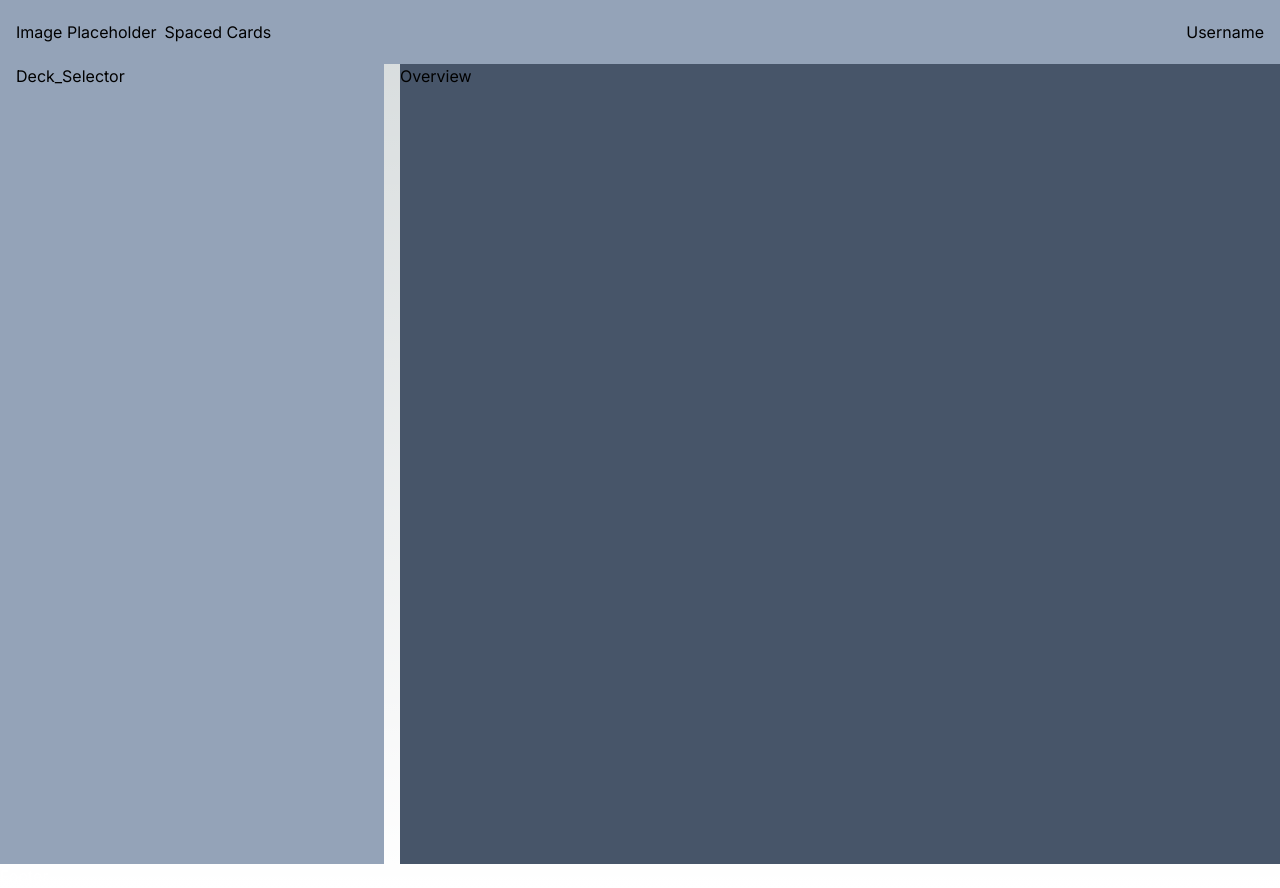
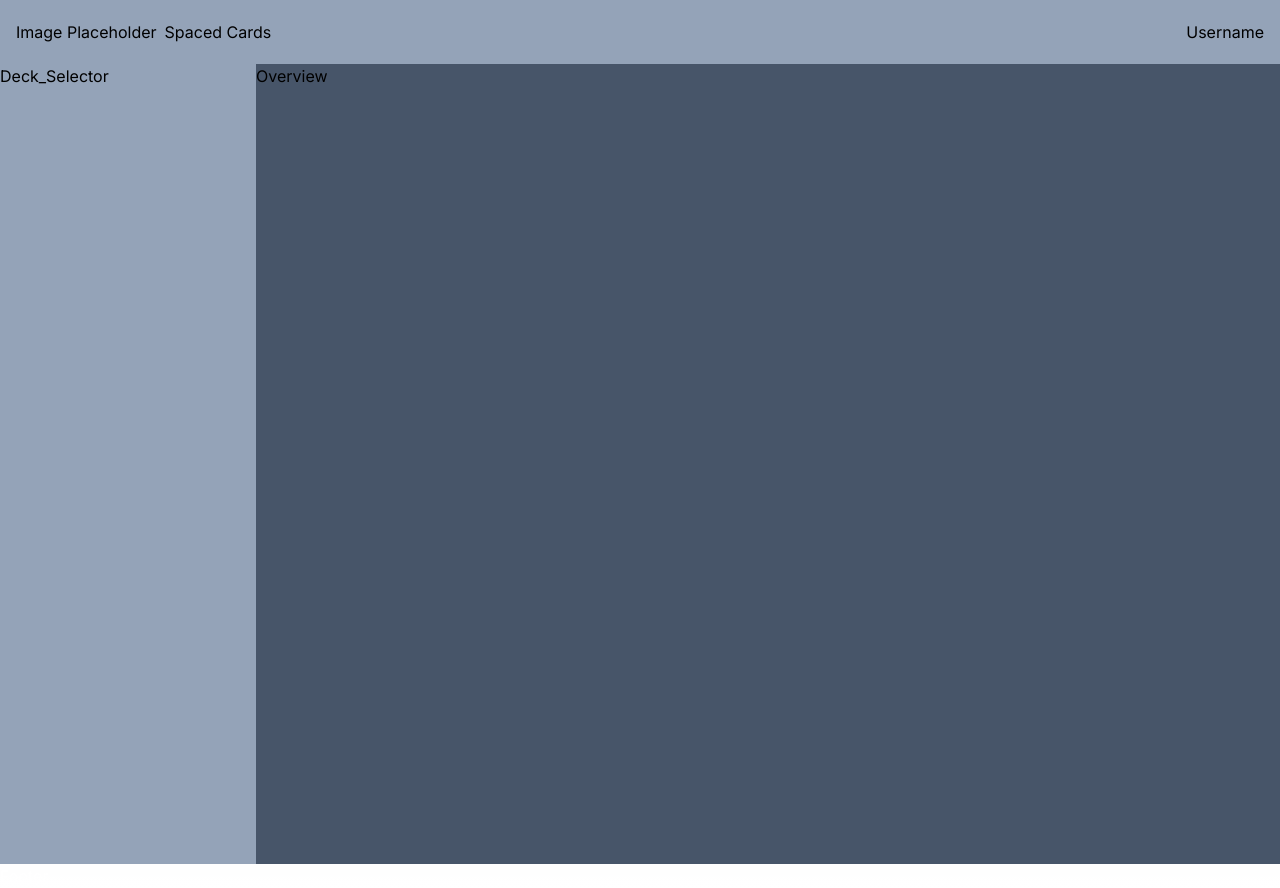
Before and after one commit to gary-giambatista/spaced-cards, a Next.js app: page / in a window 1280 px wide. Built offline with nearby package versions, Linux system fonts and the light colour scheme.

Commit message:
Basic drawer animation added

```diff
--- a/app/page.js
+++ b/app/page.js
@@ -9,11 +9,11 @@ import { SuperMemoGrade, SuperMemoItem, supermemo } from "supermemo";
 
 export default function Home() {
 	const [mode, setMode] = useState("overview");
-
+	const [drawerOpen, setDrawerOpen] = useState(true);
 	return (
 		<main className="flex">
-			<Deck_Selector />
-			<div className=" flex w-full">
+			<div className="flex w-full" onClick={() => setDrawerOpen(!drawerOpen)}>
+				<Deck_Selector drawerOpen={drawerOpen} />
 				{mode === "overview" ? <Overview /> : <Study />}
 			</div>
 		</main>
--- a/components/hud/Deck_Selector.jsx
+++ b/components/hud/Deck_Selector.jsx
@@ -1,8 +1,14 @@
 import React from "react";
 
-function Deck_Selector() {
+function Deck_Selector({ drawerOpen }) {
 	return (
-		<div className="min-w-96 h-dvh bg-slate-400 px-4 mr-4">Deck_Selector</div>
+		<div
+			className={`flex-shrink w-0 h-dvh bg-slate-400 transition-all ${
+				drawerOpen ? "w-80" : "w-0"
+			} `}
+		>
+			<div className="">Deck_Selector</div>
+		</div>
 	);
 }
 
--- a/components/hud/Overview.jsx
+++ b/components/hud/Overview.jsx
@@ -1,7 +1,7 @@
 import React from "react";
 
 function Overview() {
-	return <div className="h-dvh w-full bg-slate-600">Overview</div>;
+	return <div className={`h-dvh flex-grow w-full bg-slate-600`}>Overview</div>;
 }
 
 export default Overview;
```
